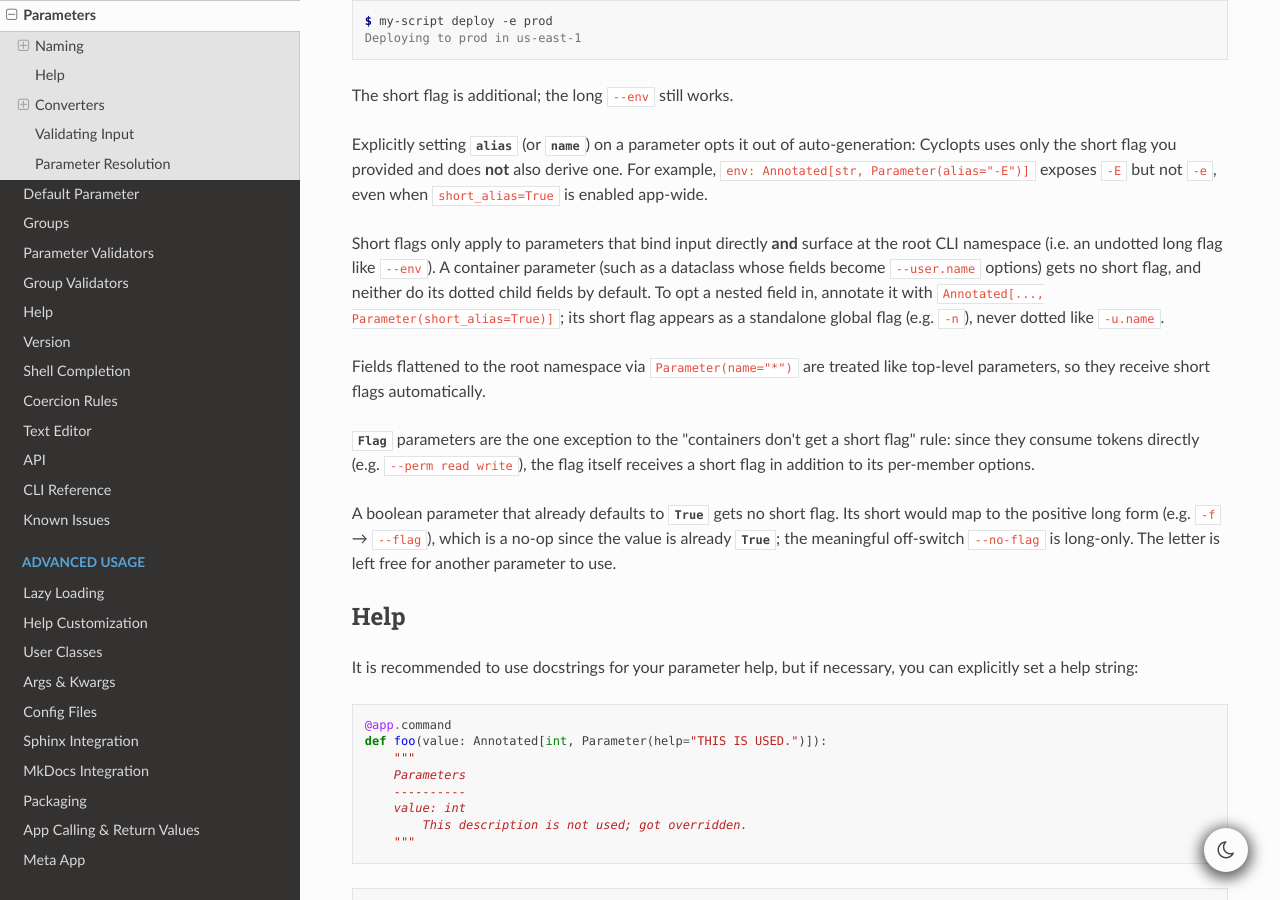
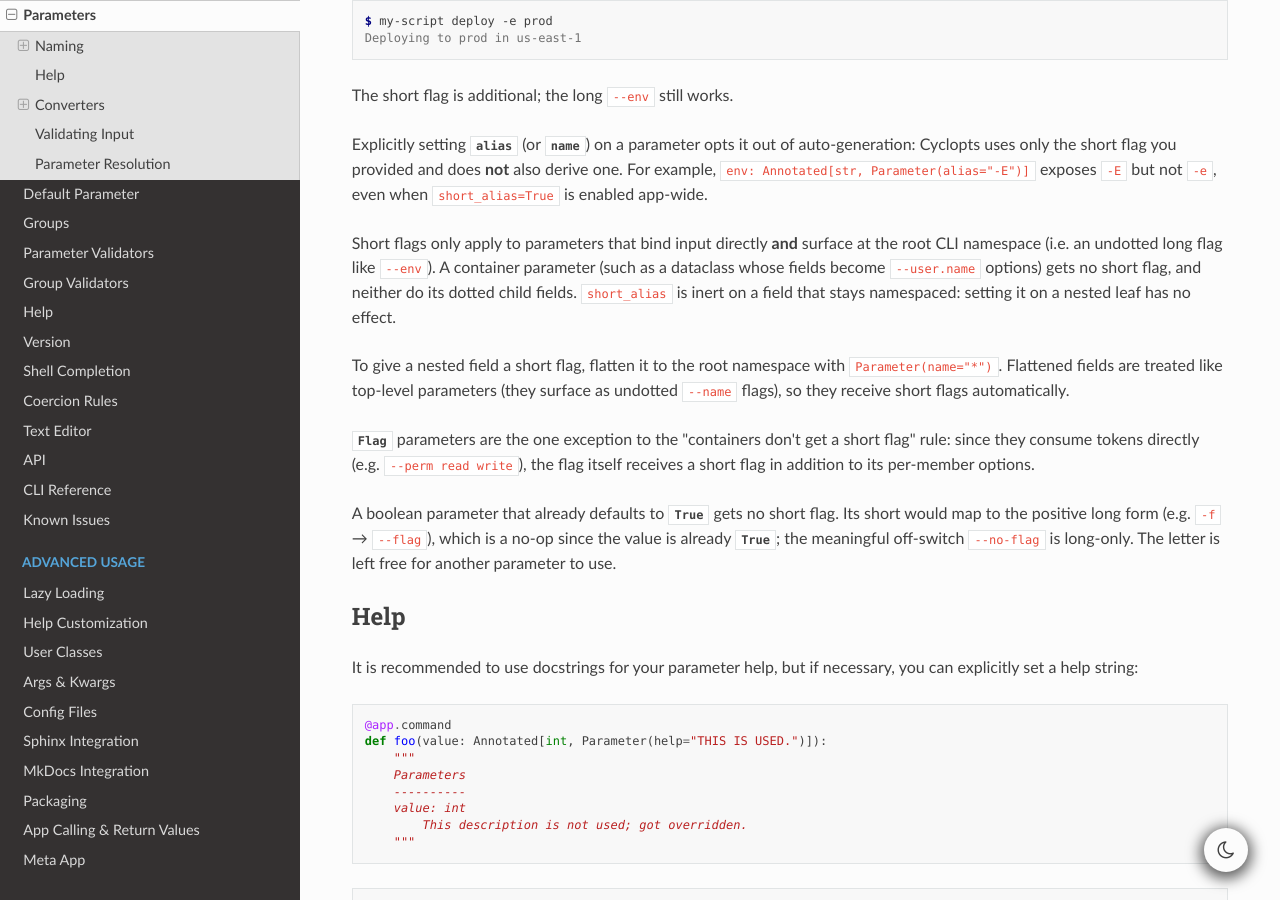
Before and after one commit to BrianPugh/cyclopts, a Sphinx documentation site: the page built from docs/source/parameters.rst, in a window 1280 px wide and 900 px high, scrolled down 4076 px. Built offline with Sphinx 7.4.7 and the Read the Docs theme 3.1.0, drawn with Linux system fonts in a browser that asks for light colours; the version number could not be read and is left out.

Commit message:
Make short_alias inert on namespaced fields (root-namespace only)
Drop the nested-field explicit opt-in: short_alias=True on a field that
stays namespaced (e.g. --user.name) no longer generates a standalone
global short like -n. Auto shorts are now strictly root-namespace
(top-level scalars and name="*"-flattened fields). To give a nested
field a short, flatten it via name="*".

The per-field opt-in was reachable only by directly annotating a subfield
(class- and app-level short_alias never cascaded into it), an unrealistic
form whose global -n was a surprising namespace jump.

Co-Authored-By: Claude Opus 4.8 <noreply@anthropic.com>

```diff
--- a/docs/source/parameters.rst
+++ b/docs/source/parameters.rst
@@ -224,10 +224,11 @@ Explicitly setting :attr:`~cyclopts.Parameter.alias` (or :attr:`~cyclopts.Parame
 For example, ``env: Annotated[str, Parameter(alias="-E")]`` exposes ``-E`` but not ``-e``, even when ``short_alias=True`` is enabled app-wide.
 
 Short flags only apply to parameters that bind input directly **and** surface at the root CLI namespace (i.e. an undotted long flag like ``--env``).
-A container parameter (such as a dataclass whose fields become ``--user.name`` options) gets no short flag, and neither do its dotted child fields by default.
-To opt a nested field in, annotate it with ``Annotated[..., Parameter(short_alias=True)]``; its short flag appears as a standalone global flag (e.g. ``-n``), never dotted like ``-u.name``.
+A container parameter (such as a dataclass whose fields become ``--user.name`` options) gets no short flag, and neither do its dotted child fields.
+``short_alias`` is inert on a field that stays namespaced: setting it on a nested leaf has no effect.
 
-Fields flattened to the root namespace via ``Parameter(name="*")`` are treated like top-level parameters, so they receive short flags automatically.
+To give a nested field a short flag, flatten it to the root namespace with ``Parameter(name="*")``.
+Flattened fields are treated like top-level parameters (they surface as undotted ``--name`` flags), so they receive short flags automatically.
 
 :obj:`~enum.Flag` parameters are the one exception to the "containers don't get a short flag" rule: since they consume tokens directly (e.g. ``--perm read write``), the flag itself receives a short flag in addition to its per-member options.
 
```
Also changed, not shown: docs/source/api.rst (+4 -4 lines), 3 other files.
